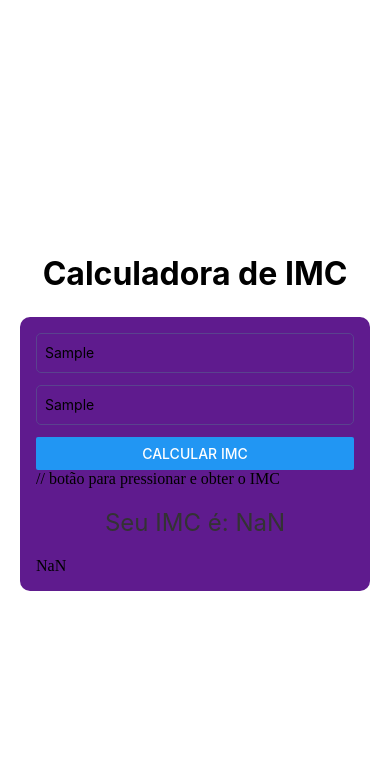
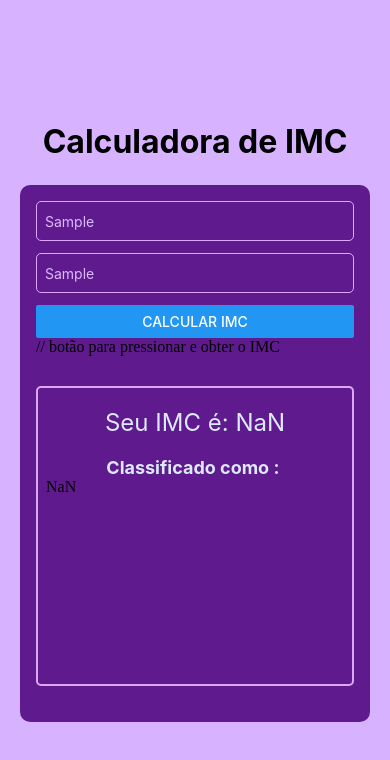
Before and after one commit to maju2107/CalculadoraIMC, a React Native app: screen / in a window 390 px wide. Both pictures are taken after typing "Sample", "Sample" into the empty fields and a click on the button "CALCULAR IMC". Shown: the top 760 px of the page. Built offline with nearby package versions, Linux system fonts and the light colour scheme.

Commit message:
melhorzinho

```diff
--- a/App.js
+++ b/App.js
@@ -16,6 +16,6 @@ const styles = StyleSheet.create({ // estilização da View(div) que vai conter
     flex: 1,
     justifyContent: 'center',
     padding: 20,
-    backgroundColor: '#fff',
+    backgroundColor: '#d6b2ff',
   },
 });
--- a/src/components/components/Classification.js
+++ b/src/components/components/Classification.js
@@ -2,6 +2,7 @@ import { Text, StyleSheet } from 'react-native';
 
 const Classification = ({imc}) => { // função para classificar o imc
     let classificação = '';
+    let texto = 'Classificado como : '
     if(imc<18.5){
         classificação = 'Abaixo do peso';
     } else if(imc>18.5 && imc<24.9){
@@ -16,16 +17,17 @@ const Classification = ({imc}) => { // função para classificar o imc
         classificação = 'Obesidade grau 3 (obesidade mórbida)';
     }
     return (
-        <Text style={styles.classification}>{classificação}</Text> // retorna a classificação obtida através das validações
+        <Text style={styles.classification}>{texto}{classificação}</Text> // retorna a classificação obtida através das validações
     );
 };
 
 const styles = StyleSheet.create({ // estilização do texto para apresentar a classificação do IMC
     classification: {
         marginTop: 20,
-        fontSize: 24,
+        fontSize: 18,
         textAlign: 'center',
-        color: '#333',
+        color: '#dde9ff',
+        fontWeight: 'bold',
     },
 });
 
--- a/src/components/components/FormIMC.js
+++ b/src/components/components/FormIMC.js
@@ -24,6 +24,7 @@ const FormIMC = () => {
             <TextInput
              style={styles.input}   // input para obter valor do peso
              placeholder="Peso (kg)"
+             placeholderTextColor="#ddd4ff"
              keyboardType="numeric"
              value={peso}
              onChangeText={setPeso}
@@ -31,14 +32,17 @@ const FormIMC = () => {
             <TextInput
              style={styles.input} // input para obter valor da altura
              placeholder="Altura (cm)"
+             placeholderTextColor="#ddd4ff"
              keyboardType="numeric"
              value={altura}
              onChangeText={setAltura}
             />
-            <Button title="Calcular IMC" onPress={calcularIMC} /> // botão para pressionar e obter o IMC
+            <Button title="Calcular IMC" onPress={calcularIMC} style={styles.botao}/> // botão para pressionar e obter o IMC
+            <View style={styles.div}>
             {imc && <Result imc={imc} />}
             {imc && <Classification imc={imc} />}
             {alturaMetros && <IdealWeight alturaMetros={alturaMetros} />}
+            </View>
             </View>
     );
 };
@@ -51,11 +55,25 @@ const styles = StyleSheet.create({  // estilização do forms
     },
     input: {
         height: 40,
-        borderColor: '#5a428e',
+        borderColor: '#dda7ff',
         borderWidth: 1,
         marginBottom: 12,
         paddingHorizontal: 8,
         borderRadius: 5,
+        color:'#ddb9ff',
+    },
+    div: {
+        height: 300,
+        borderColor: '#dda7ff',
+        borderWidth: 2       ,
+        marginTop: 30,
+        marginBottom: 20,
+        paddingHorizontal: 8,
+        borderRadius: 5,
+    },
+
+    botao:{
+        backgroundColor:'#ddb5ff',
     },
 });
 
--- a/src/components/components/IdealWeight.js
+++ b/src/components/components/IdealWeight.js
@@ -6,7 +6,7 @@ const IdealWeight = ({alturaMetros}) => { // função que retorna o valor peso m
 
     return ( // exibe os pesos
         <Text style={styles.idealweight}>
-            Seu peso mínimo ideal é: {pesoMinimoIdeal} kg ("\n")
+            Seu peso mínimo ideal é: {pesoMinimoIdeal} kg {"\n"}
             Seu peso máximo ideal é: {pesoMaximoIdeal} kg
         </Text>
     );
@@ -15,9 +15,8 @@ const IdealWeight = ({alturaMetros}) => { // função que retorna o valor peso m
 const styles = StyleSheet.create({ // estilização do texto para apresentar os pesos
     idealweight: {
         marginTop: 20,
-        fontSize: 24,
-        textAlign: 'center',
-        color: '#333',
+        fontSize: 20,
+        color: '#dde9ff',
     },
 });
 
--- a/src/components/components/Result.js
+++ b/src/components/components/Result.js
@@ -2,6 +2,7 @@ import React from 'react';
 import { Text, StyleSheet } from 'react-native';
 
 const Result = ({imc}) => { // função que retorna o valor da variável imc
+
     return (
         <Text style={styles.result}>Seu IMC é: {imc}</Text>
     );
@@ -12,7 +13,7 @@ const styles = StyleSheet.create({ // estilização do texto para apresentar o r
         marginTop: 20,
         fontSize: 24,
         textAlign: 'center',
-        color: '#333',
+        color: '#dde9ff',
     },
 });
 
```
